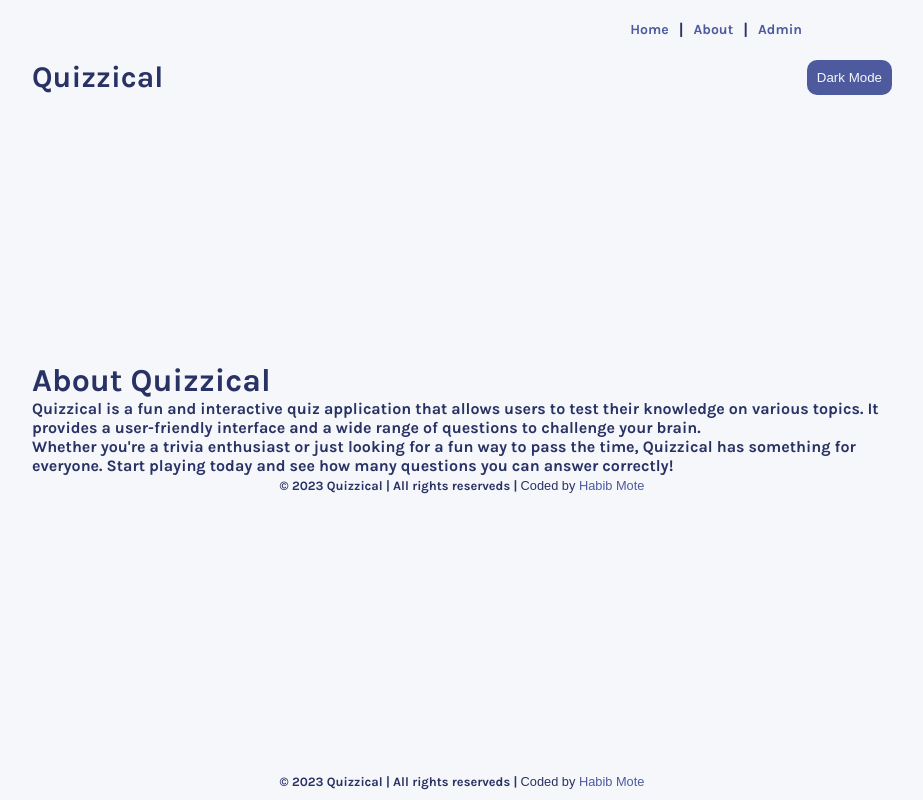
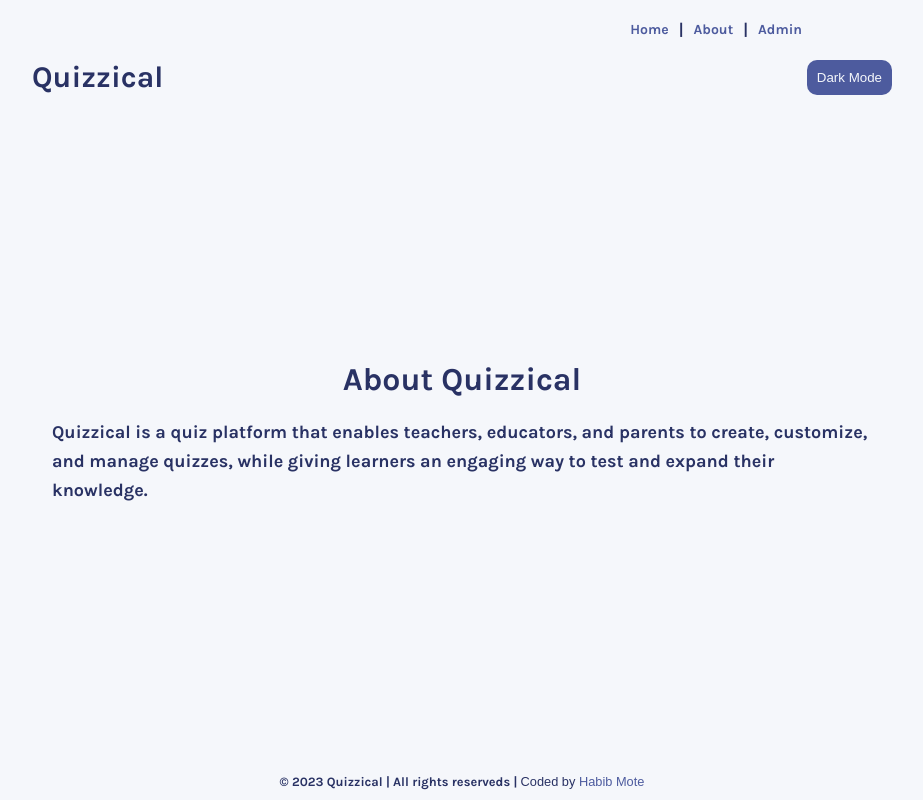
Before and after one commit to habibma/quizzical, a React (Vite) app: page /about in a window 1280 px wide. Shown: the whole page, without its empty margins (178-1101 px from the left). Built offline with nearby package versions, Linux system fonts and the light colour scheme; no server answers.

Commit message:
doc: to add a proper description

```diff
--- /dev/null
+++ b/src/pages/About/About.css
@@ -0,0 +1,18 @@
+.content {
+    display: flex;
+    flex-direction: column;
+    align-items: center;
+    justify-content: center;
+    padding: 20px;
+}
+
+.about-title {
+    font-size: 32px;
+    font-weight: bold;
+    margin-bottom: 20px;
+}
+
+.about-description {
+    font-size: 18px;
+    line-height: 1.6;
+}
--- a/src/pages/About/About.jsx
+++ b/src/pages/About/About.jsx
@@ -1,15 +1,12 @@
-import Footer from "../../components/Footer"
-import Navbar from "../../components/Navbar"
+import './About.css';
 
 const About = () => {
     return (
         <div className="container">
-            <div className="about-container">
-                <h1>About Quizzical</h1>
-                <p>Quizzical is a fun and interactive quiz application that allows users to test their knowledge on various topics. It provides a user-friendly interface and a wide range of questions to challenge your brain.</p>
-                <p>Whether you're a trivia enthusiast or just looking for a fun way to pass the time, Quizzical has something for everyone. Start playing today and see how many questions you can answer correctly!</p>
+            <div className="content">
+                <h1 className="about-title">About Quizzical</h1>
+                <p className="about-description">Quizzical is a quiz platform that enables teachers, educators, and parents to create, customize, and manage quizzes, while giving learners an engaging way to test and expand their knowledge.</p>
             </div>
-            <Footer />
         </div>
     )
 }
```
